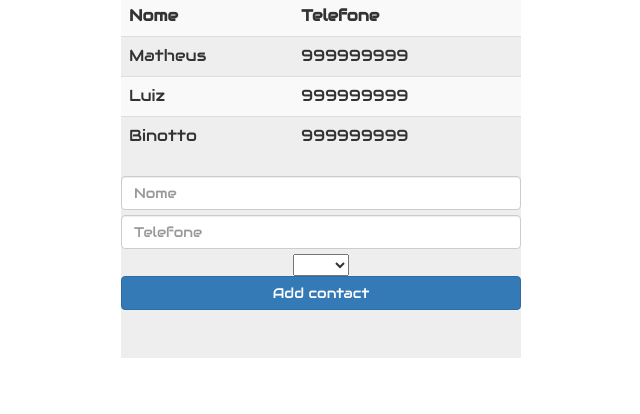
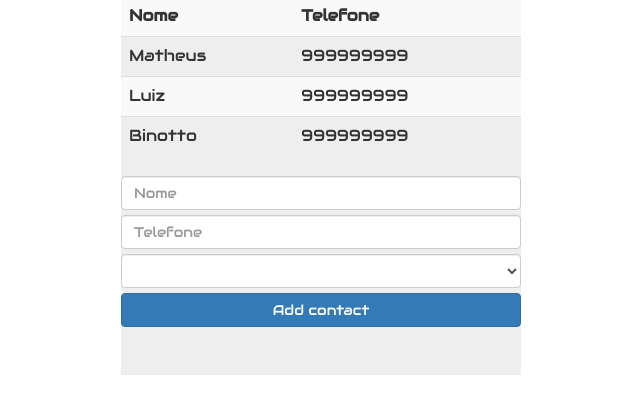
Before and after one commit to Binotto/phone-book-app, a plain HTML site: page index.html in a window 1280 px wide. Shown: the part 138-552 px from the top of the page, without its empty margins (319-959 px from the left). Drawn offline with nearby package versions, Linux system fonts and the light colour scheme.

Commit message:
Styling <Select>

```diff
--- a/index.html
+++ b/index.html
@@ -59,7 +59,7 @@
         </table>
         <input class="form-control" type="text" ng-model="contato.nome" placeholder="Nome"/>
         <input class="form-control" type="text" ng-model="contato.telefone" placeholder="Telefone"/>
-        <select ng-model="contato.operadora" ng-options="operadora.nome for operadora in operadoras">
+        <select class="form-control" ng-model="contato.operadora" ng-options="operadora.nome for operadora in operadoras">
 
         </select>
         <button class= "btn btn-primary btn-block" ng-click="addContact(contato)" ng-disable="!contato.nome || !contato.telefone">Add contact</button>
```
